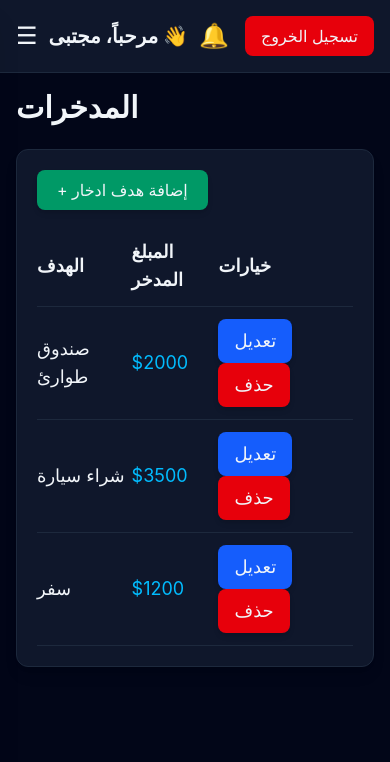
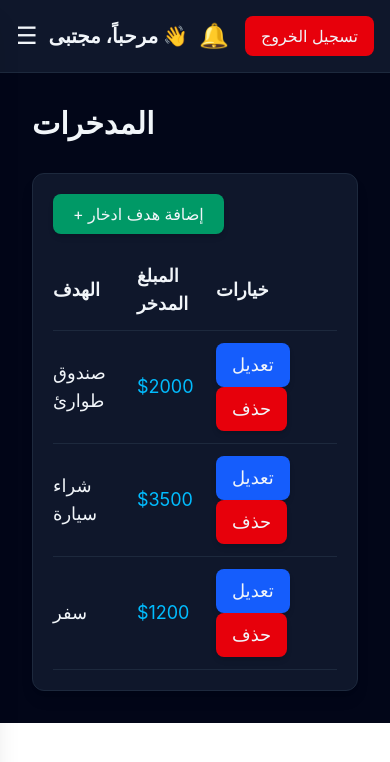
Before and after one commit to Mujtaba-K-Mohammed/FinanceAI, a React (Vite) app: page /savings in a window 390 px wide. Shown: the top 762 px of the page. Built offline with nearby package versions, Linux system fonts and the light colour scheme.

Commit message:
Apply Layout to all pages + fix navbar/sidebar + responsive charts

```diff
--- a/src/layout/Layout.jsx
+++ b/src/layout/Layout.jsx
@@ -3,29 +3,20 @@ import Sidebar from "../components/Sidebar";
 import Navbar from "../components/Navbar";
 
 export default function Layout({ children }) {
-
   const [sidebarOpen, setSidebarOpen] = useState(false);
 
   return (
-    <div className="flex w-full min-h-screen bg-slate-950 text-slate-100">
-
+    <div className="flex w-full min-h-full bg-slate-950 text-slate-100">
       {/* Sidebar */}
-      <Sidebar
-        isOpen={sidebarOpen}
-        onClose={() => setSidebarOpen(false)}
-      />
+      <Sidebar isOpen={sidebarOpen} onClose={() => setSidebarOpen(false)} />
 
       {/* Main Content */}
       <div className="flex-1 w-full">
-
         {/* Navbar */}
         <Navbar setSidebarOpen={setSidebarOpen} />
 
         {/* Page Content */}
-        <div className="p-4 md:p-6">
-          {children}
-        </div>
-
+        <div className="p-4 md:p-6">{children}</div>
       </div>
     </div>
   );
--- a/src/pages/Savings.jsx
+++ b/src/pages/Savings.jsx
@@ -9,7 +9,8 @@ export default function Savings() {
 
   return (
     <Layout>
-      <h1 className="text-3xl font-bold mb-6">المدخرات</h1>
+      <div className="p-4 sm:p-5 md:p-6 space-y-8">
+        <h1 className="text-3xl font-bold">المدخرات</h1>
 
         <div className="bg-slate-900 p-5 rounded-xl border border-slate-800 shadow-lg">
           {/* زر إضافة هدف ادخار */}
@@ -46,6 +47,7 @@ export default function Savings() {
             </tbody>
           </table>
         </div>
+      </div>
     </Layout>
   );
 }
```
Also changed, not shown: src/pages/Dashboard.jsx (line endings or trailing spaces). Lines whose indentation alone changed are shown as unchanged.
